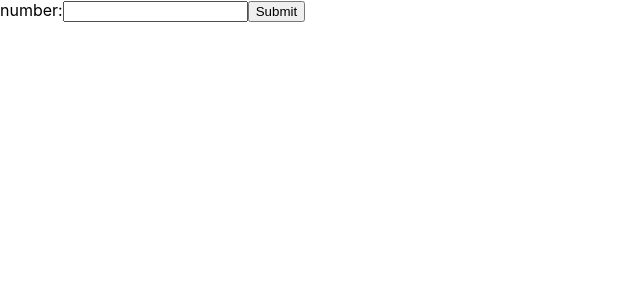
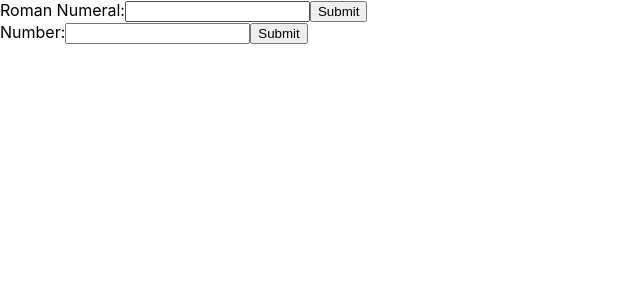
Before and after one commit to JessicaBunyan/Roman-Numerals, a React (Create React App) app: page / in a window 1280 px wide. Shown: the top 300 px of the page, without its empty margins (0-640 px from the left). Built offline with nearby package versions, Linux system fonts and the light colour scheme.

Commit message:
Added Roman to Number

```diff
--- a/src/App.js
+++ b/src/App.js
@@ -36,7 +36,7 @@ class App extends Component {
     function thousands(numM){
         var stringM="";
 
-        if (numM == 0){
+        if (numM === 0){
             return stringM;
         }
         for (let i = 0; i<numM; i++){
@@ -47,7 +47,7 @@ class App extends Component {
 
     function fiveHundreds(numD){
         var stringD="";
-        if(numD==1){
+        if(numD===1){
             stringD = "D";
         }
         return stringD;
@@ -56,7 +56,7 @@ class App extends Component {
     function hundreds(numC){
         var stringC="";
 
-        if (numC == 0){
+        if (numC === 0){
             return stringC;
 
 
@@ -64,7 +64,7 @@ class App extends Component {
         for (let i = 0; i<numC; i++){
             stringC = stringC + "C";
 
-            if(numC == 4){
+            if(numC === 4){
                 stringC="CD"
                 return stringC;
             }
@@ -75,7 +75,7 @@ class App extends Component {
 
     function fifties(numL){
         var stringL="";
-        if(numL==1){
+        if(numL===1){
             stringL = "L";
         }
         return stringL;
@@ -84,7 +84,7 @@ class App extends Component {
     function tens(numX){
         var stringX="";
 
-        if (numX == 0){
+        if (numX === 0){
             return stringX;
 
 
@@ -92,7 +92,7 @@ class App extends Component {
         for (let i = 0; i<numX; i++){
             stringX = stringX + "X";
 
-            if(numX == 4){
+            if(numX === 4){
                 stringX="XL"
                 return stringX;
             }
@@ -104,7 +104,7 @@ class App extends Component {
 
     function fives(numV){
         var stringV="";
-        if(numV==1){
+        if(numV===1){
             stringV = "V";
         }
         return stringV;
@@ -113,7 +113,7 @@ class App extends Component {
     function ones(numI){
         var stringI="";
 
-        if (numI == 0){
+        if (numI === 0){
             return stringI;
 
 
@@ -121,7 +121,7 @@ class App extends Component {
         for (let i = 0; i<numI; i++){
             stringI = stringI + "I";
 
-            if(numI == 4){
+            if(numI === 4){
                 stringI="IV"
                 return stringI;
             }
@@ -161,7 +161,7 @@ class App extends Component {
 
     arrayToString.push(thousands(howManyM));
 
-    if(howManyD==1 & howManyC ==4){
+    if(howManyD===1 & howManyC ===4){
     arrayToString.push("CM");
     }
     else{
@@ -169,7 +169,7 @@ class App extends Component {
     arrayToString.push(hundreds(howManyC));
     }
 
-    if(howManyL==1 & howManyX==4){
+    if(howManyL===1 & howManyX===4){
     arrayToString.push("XC");
     }
     else{
@@ -177,7 +177,7 @@ class App extends Component {
     arrayToString.push(tens(howManyX));
     }
 
-    if(howManyV==1 & howManyI==4){
+    if(howManyV===1 & howManyI===4){
     arrayToString.push("IX");
     }
     else{
@@ -251,21 +251,27 @@ class App extends Component {
       this.state = {value: ''};
 
       this.handleChange = this.handleChange.bind(this);
-      this.handleSubmit = this.handleSubmit.bind(this);
+      this.handleSubmitToRoman = this.handleSubmitToRoman.bind(this);
+      this.handleSubmitToArabic = this.handleSubmitToArabic.bind(this);
     }
 
     handleChange(event) {
       this.setState({value: event.target.value});
     }
 
-    handleSubmit(event) {
+    handleSubmitToRoman(event) {
       alert('The roman numeral is: ' + this.convertToRoman(this.state.value));
       event.preventDefault();
     }
 
-    render() {
+    handleSubmitToArabic(event) {
+        alert('The Arabic number is: ' + this.convertToArabicNum(this.state.value));
+        event.preventDefault();
+      }
+
+    /*render() {
       return (
-        <form onSubmit={this.handleSubmit}>
+        <form onSubmit={this.handleSubmitToRoman}>
           <label>
             number:
             <input type="text" value={this.state.value} onChange={this.handleChange} />
@@ -273,7 +279,28 @@ class App extends Component {
           <input type="submit" value="Submit" />
         </form>
       );
-    }
+    }*/
+    render() {
+        return (
+            <div>
+          <form onSubmit={this.handleSubmitToArabic}>
+            <label>
+              Roman Numeral:
+              <input type="text" value={this.state.value} onChange={this.handleChange} />
+            </label>
+            <input type="submit" value="Submit" />
+          </form>
+
+         <form onSubmit={this.handleSubmitToRoman}>
+          <label>
+            Number:
+            <input type="text" value={this.state.value} onChange={this.handleChange} />
+          </label>
+          <input type="submit" value="Submit" />
+        </form>
+        </div>
+        );
+      }
 }
 
 
```
